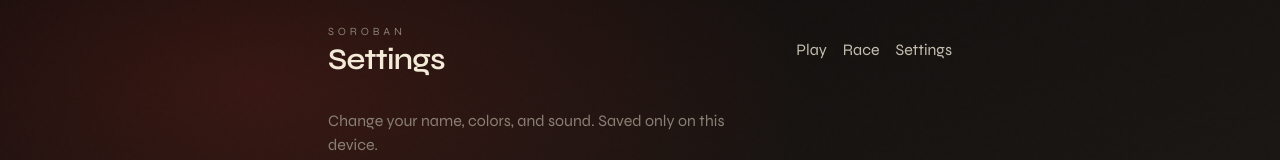
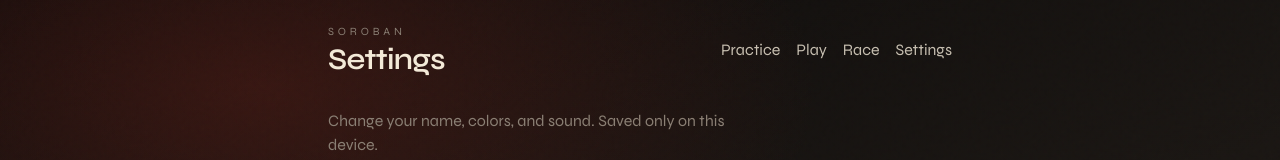
Before and after one commit to selengr/-abacus, a Next.js app: page /settings in a window 1280 px wide. Shown: the top 160 px of the page. Built offline with nearby package versions, Linux system fonts and the light colour scheme.

Commit message:
Add Practice to the primary site navigation.

```diff
--- a/components/SiteNav.tsx
+++ b/components/SiteNav.tsx
@@ -1,6 +1,7 @@
 import Link from "next/link";
 
 const LINKS = [
+  { href: "/play/practice", label: "Practice" },
   { href: "/play", label: "Play" },
   { href: "/play/race", label: "Race" },
   { href: "/settings", label: "Settings" },
```
